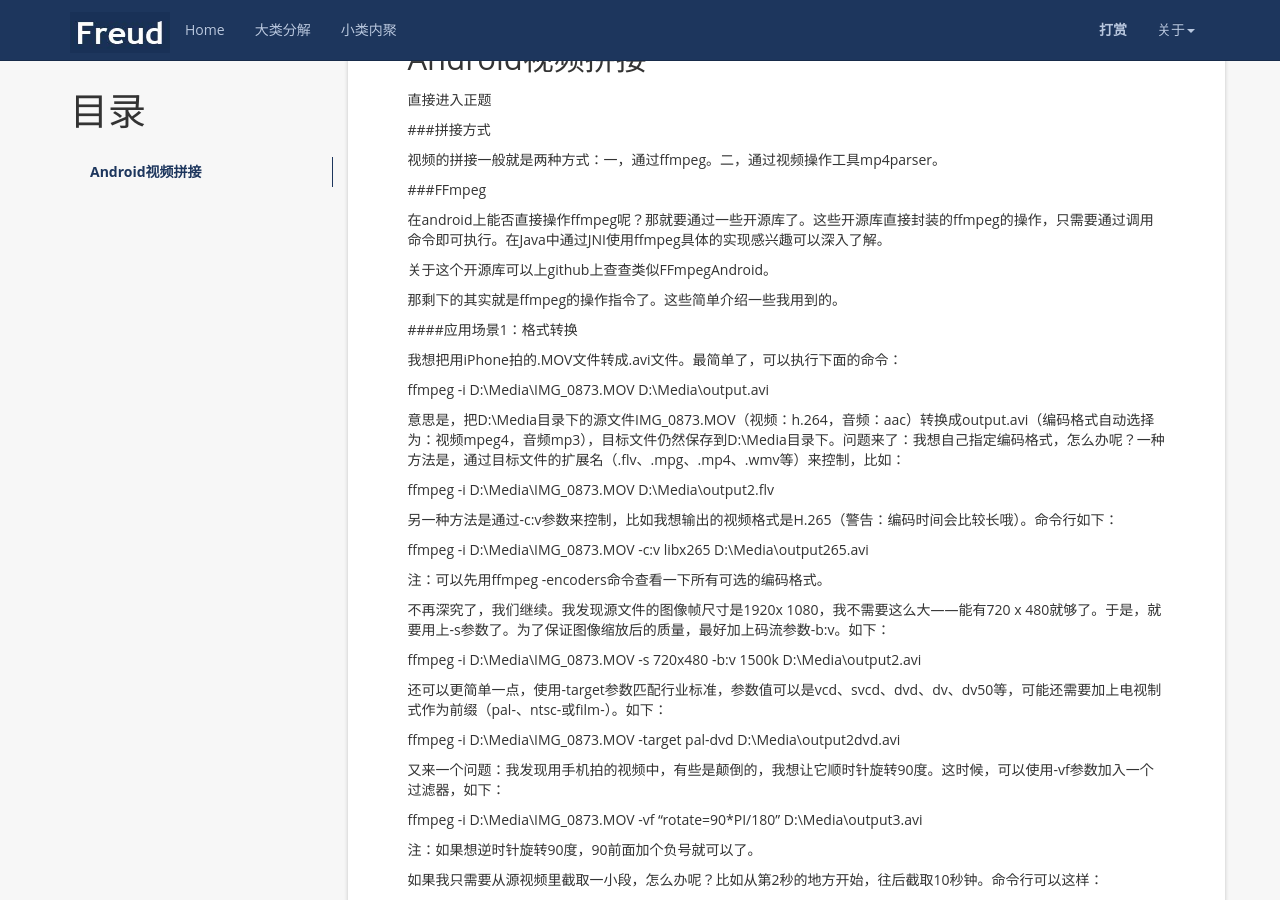
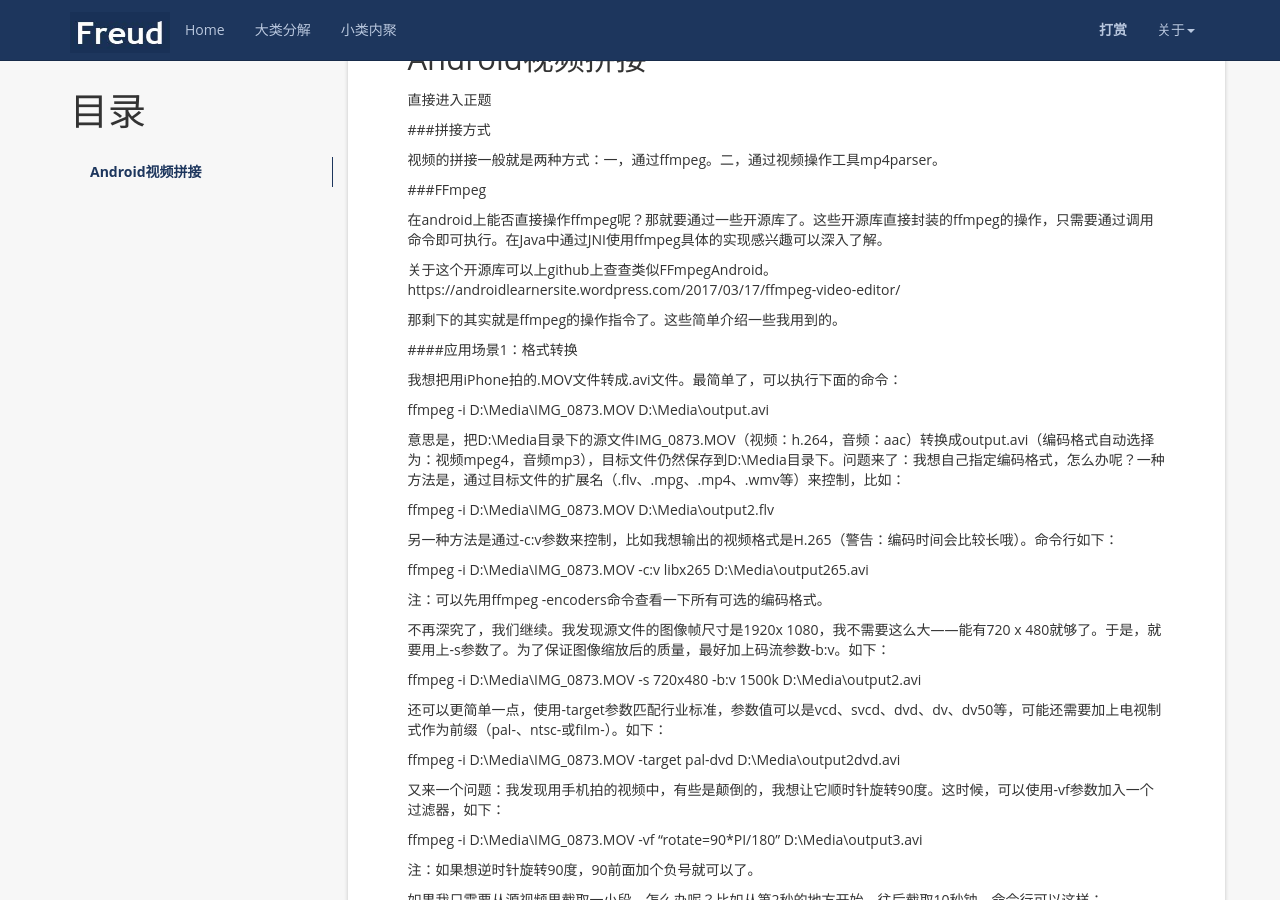
Before and after one commit to nishibaiyang/yanzijie_blog, a Jekyll site: the page built from _posts/2018-01-27-Android视频合成.md, in a window 1280 px wide and 900 px high, scrolled down 484 px. Built offline with Jekyll 4.4.1, drawn with Linux system fonts in a browser that asks for light colours; nearby versions of some CDN libraries; comment, search, counter and statistics services are not loaded; part of the change alters nothing that is shown.

Commit message:
Update 2018-01-27-Android视频合成.md

```diff
--- a/_posts/2018-01-27-Android视频合成.md
+++ b/_posts/2018-01-27-Android视频合成.md
@@ -25,7 +25,7 @@ Android视频拼接
 
 在android上能否直接操作ffmpeg呢？那就要通过一些开源库了。这些开源库直接封装的ffmpeg的操作，只需要通过调用命令即可执行。在Java中通过JNI使用ffmpeg具体的实现感兴趣可以深入了解。
 
-关于这个开源库可以上github上查查类似FFmpegAndroid。
+关于这个开源库可以上github上查查类似FFmpegAndroid。https://androidlearnersite.wordpress.com/2017/03/17/ffmpeg-video-editor/
 
 那剩下的其实就是ffmpeg的操作指令了。这些简单介绍一些我用到的。
 
```
